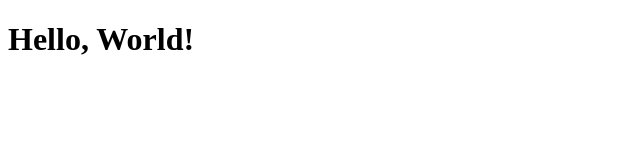
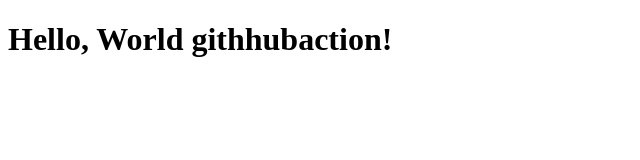
Before and after one commit to ritikasinhagithub/helloworld, a plain HTML site: page index.html in a window 1280 px wide. Shown: the whole page, without its empty margins (0-640 px from the left). Drawn offline with Linux system fonts and the light colour scheme.

Commit message:
Update index.html33

```diff
--- a/index.html
+++ b/index.html
@@ -7,7 +7,7 @@
 </head>
 <body>
 
-    <h1>Hello, World!</h1>
+    <h1>Hello, World githhubaction!</h1>
 
 </body>
 </html>
```
